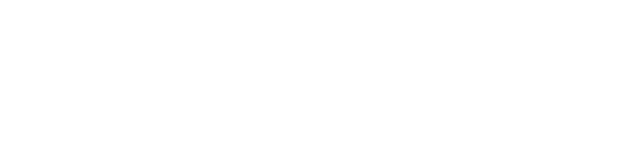
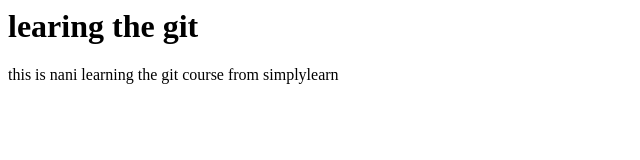
Before and after one commit to chandrakiran29/httpsre, a plain HTML site: page index.html in a window 1280 px wide. Shown: the whole page, without its empty margins (0-640 px from the left). Drawn offline with Linux system fonts and the light colour scheme.

Commit message:
added some html tags

```diff
--- a/index.html
+++ b/index.html
@@ -1 +1,9 @@
-<html>     </html>
+<html>
+	<head>
+	</head>
+
+	<body>
+		<h1>learing the git</h1>
+		<p>this is nani learning the git course from simplylearn</p>
+	</body>
+</html>
```
Also changed, not shown: 1 other file.
